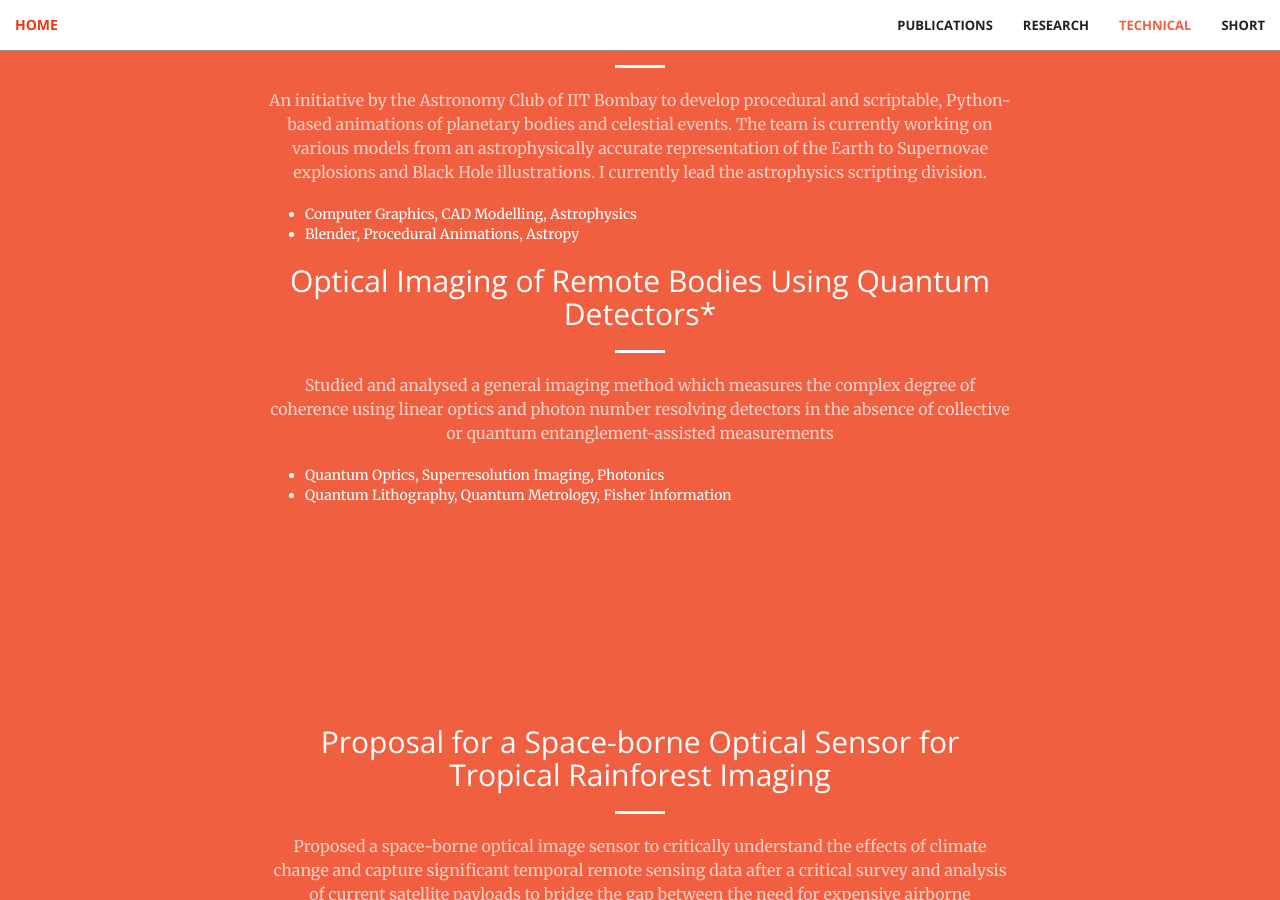
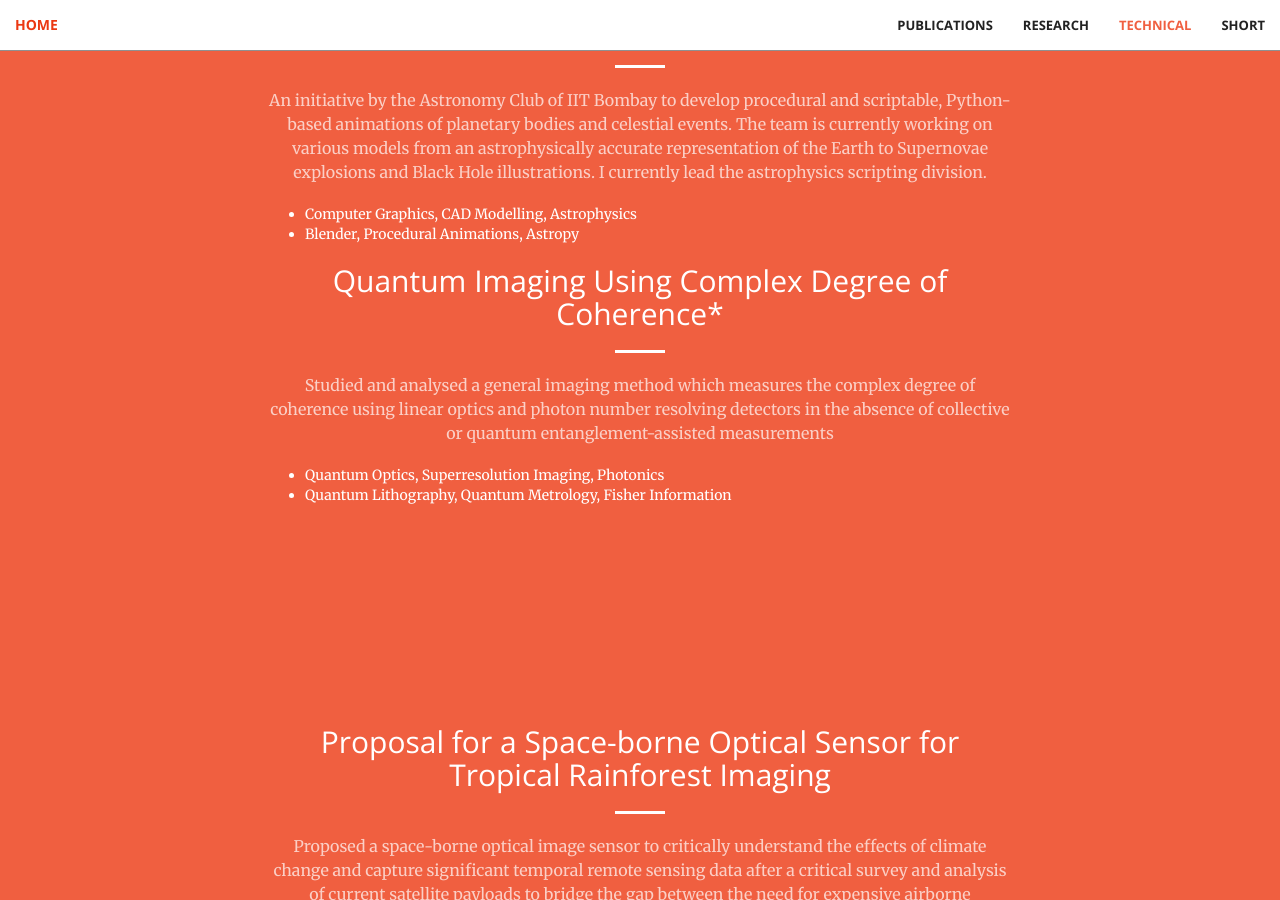
Before and after one commit to aravindbharathi/aravindbharathi.github.io, a Jekyll site: the page projects/index.html, which Jekyll copies as it is, in a window 1280 px wide and 900 px high, scrolled down 2512 px. Built offline with Jekyll 4.4.1, drawn with Linux system fonts in a browser that asks for light colours.

Commit message:
Update index.html

```diff
--- a/projects/index.html
+++ b/projects/index.html
@@ -234,7 +234,7 @@
                         <li>Blender, Procedural Animations, Astropy</li>
                       </ul>
                     </p>
-                    <h2 class="section-heading">Optical Imaging of Remote Bodies Using Quantum Detectors*</h2>
+                    <h2 class="section-heading">Quantum Imaging Using Complex Degree of Coherence*</h2>
                     <hr class="light">
                     <p class="text-faded">
                       Studied and analysed a general imaging method which measures the complex degree of coherence using linear
```
